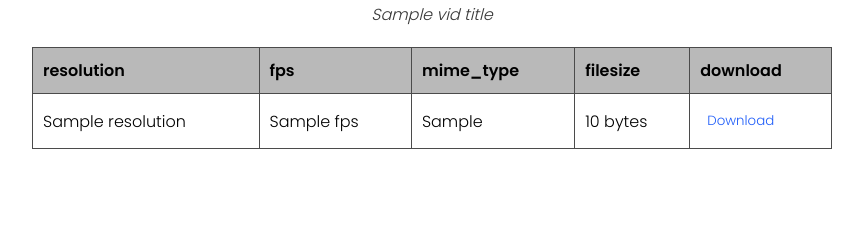
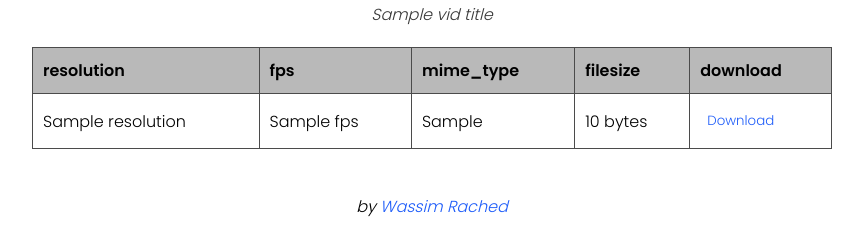
Before and after one commit to Wassim-Rached/Youtube-Downloader, a Django app: template templates/app/home.html in a window 1280 px wide. Shown: the part 574-800 px from the top of the page, without its empty margins (208-1071 px from the left). Run offline with Django 4.2, Linux system fonts and the light colour scheme; the template is opened without the code that fills it: most values are stand-ins (such as "Sample title", 1, 10 or a date in 2020); grey boxes marked "Sample" are stand-in pictures.

Commit message:
add footer

```diff
--- a/templates/app/home.html
+++ b/templates/app/home.html
@@ -122,6 +122,21 @@
         font-size: small;
         font-style: italic;
         color: #ff0000;
+      }
+      footer {
+        position: absolute;
+        bottom: 7px;
+        left: 0;
+        right: 0;
+      }
+      footer p {
+        text-align: center;
+        font-style: italic;
+      }
+
+      a {
+        text-decoration: none;
+        color: #1f5df9;
       }
     </style>
   </head>
@@ -251,5 +266,15 @@
         {% endif %}
       </form>
     </div>
+    <footer>
+      <p>
+        by
+        <a
+          target="_blank"
+          href="https://www.linkedin.com/in/wassim-rached-407994239/"
+          >Wassim Rached</a
+        >
+      </p>
+    </footer>
   </body>
 </html>
```
